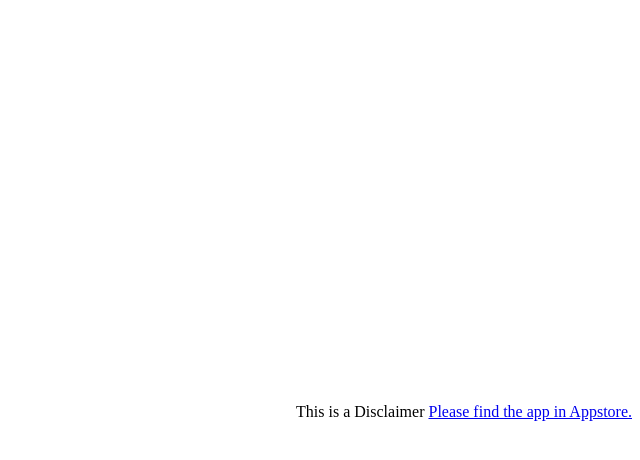
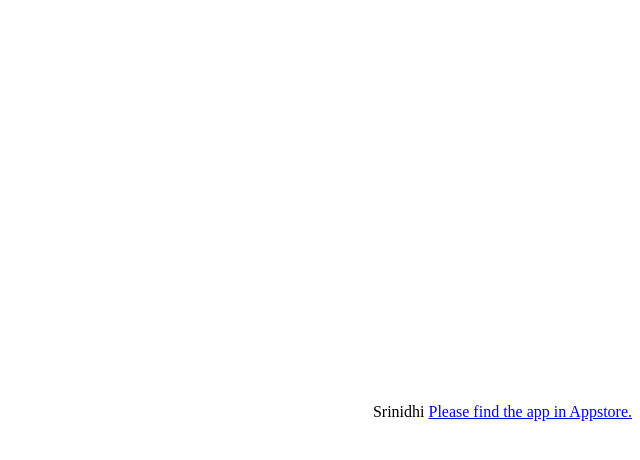
Before and after one commit to srinidhi-sun/srinidhi-sun.github.io, a plain HTML site: page index.html in a window 1280 px wide. Shown: the full height of the page, 640-1280 px from the left. Drawn offline with Linux system fonts and the light colour scheme.

Commit message:
added name

```diff
--- a/index.html
+++ b/index.html
@@ -10,7 +10,7 @@
             <input type="button" onclick="check(this.form)" value="Login"/>
             <input type="reset" value="Cancel"/>
         </form>
-        <div align="right" style="padding-top:300px;"> This is a Disclaimer <a href="http://www.google.com">Please find the app in Appstore.</a> </div>
+        <div align="right" style="padding-top:300px;">Srinidhi <a href="http://www.google.com">Please find the app in Appstore.</a> </div>
         <script language="javascript">
             function check(form) { /*function to check userid & password*/
                 /*the following code checkes whether the entered userid and password are matching*/
```
